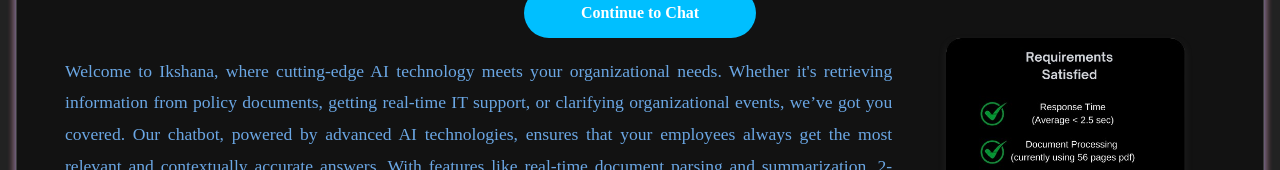
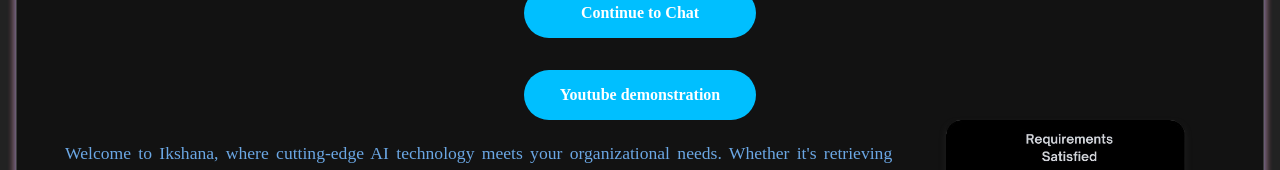
Before and after one commit to piyanshu1903/ikshana-007, a React (Create React App) app in the folder rag-chatbot/: page /about in a window 1280 px wide. Shown: the part 191-361 px from the top of the page. Built offline with nearby package versions, Linux system fonts and the light colour scheme; a web font is replaced by a local one.

Commit message:
Update about_us.js

```diff
--- a/rag-chatbot/src/pages/about_us.js
+++ b/rag-chatbot/src/pages/about_us.js
@@ -35,6 +35,9 @@
       <Link to="/home" className="continue-button">
         Continue to Chat
       </Link>
+    <a href="https://www.youtube.com/watch?v=VIDEO_ID" target="_blank" className="continue-button">
+  Youtube demonstration
+</a>
       <div className="content-wrapper">
         <p>
         Welcome to Ikshana, where cutting-edge AI technology meets your organizational needs. Whether it's retrieving information from policy documents, getting real-time IT support, or clarifying organizational events, we’ve got you covered.
```
